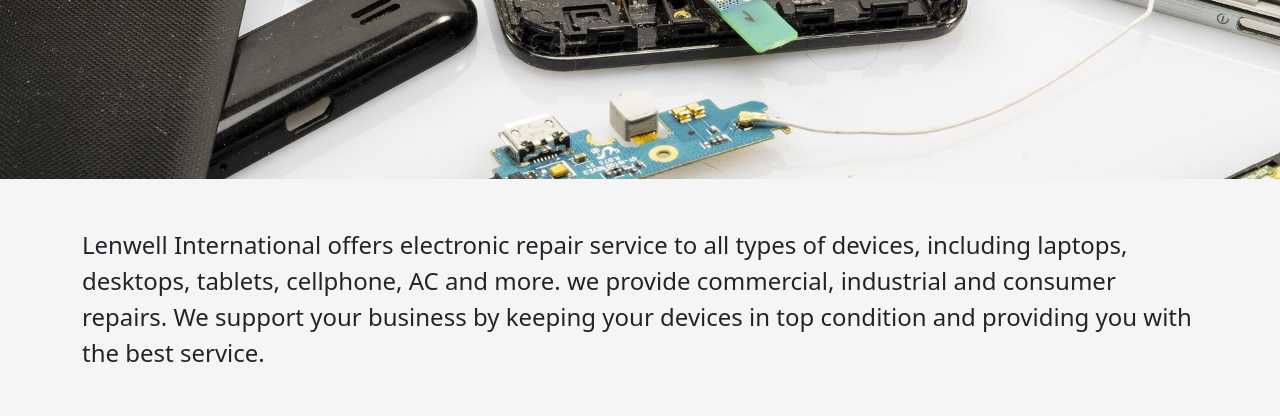
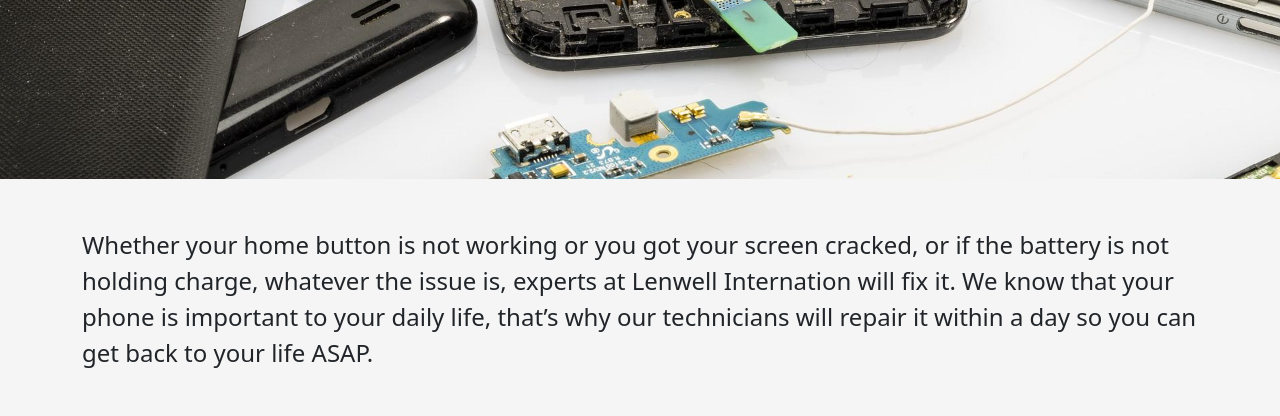
Before and after one commit to FanghanHu/lenwell-customer-support, a plain HTML site: page repair-services/cellphone-repairs.html in a window 1280 px wide. Shown: the part 377-793 px from the top of the page. Drawn offline with nearby package versions, Linux system fonts and the light colour scheme; files that its build step writes are made by us from their sources.

Commit message:
update to paragraphs.

```diff
--- a/repair-services/cellphone-repairs.html
+++ b/repair-services/cellphone-repairs.html
@@ -26,7 +26,9 @@
 
     <div class="container">
         <div class="my-5 fs-lg">
-            Lenwell International offers electronic repair service to all types of devices, including laptops, desktops, tablets, cellphone, AC and more. we provide commercial, industrial and consumer repairs. We support your business by keeping your devices in top condition and providing you with the best service.
+            <p>
+                Whether your home button is not working or you got your screen cracked, or if the battery is not holding charge, whatever the issue is, experts at Lenwell Internation will fix it. We know that your phone is important to your daily life, that’s why our technicians will repair it within a day so you can get back to your life ASAP.
+            </p>
         </div>
     </div>
 
```
